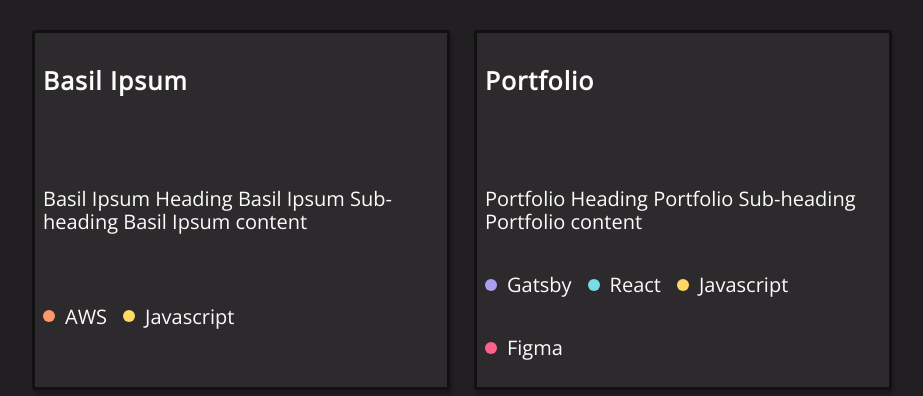
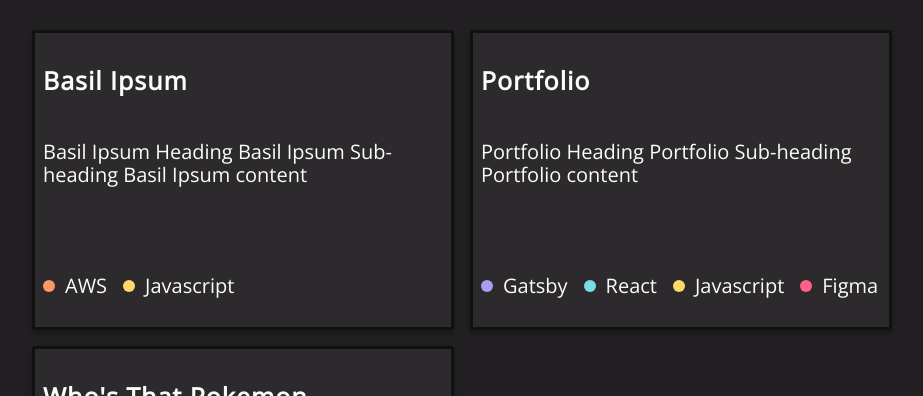
Before and after one commit to dylansheffer/DylanSheffer, a Gatsby site: page / in a window 1280 px wide. Shown: the part 556-952 px from the top of the page, without its empty margins (178-1101 px from the left). Built offline with nearby package versions, Linux system fonts and the light colour scheme; Gatsby itself is replaced by a stand-in of ours; some packages are replaced by stand-ins of ours.

Commit message:
feat: post cards handle greater sizes of content and tags

```diff
--- a/src/components/PostCard.js
+++ b/src/components/PostCard.js
@@ -8,11 +8,11 @@
 const PostCardStyles = styled.article`
   display: grid;
   grid-template-columns: 1fr;
-  grid-template-rows: 1fr auto 1fr;
+  grid-template-rows: 1fr 2fr 1fr;
   padding: 8px;
   background: var(--surface-light);
   border: 3px solid var(--black);
-  box-shadow: 2px 4px 4px rgba(0, 0, 0, 0.25);
+  box-shadow: var(--shadow);
   border-radius: 3px;
   .heading {
     color: var(--text);
@@ -27,9 +27,36 @@
       text-decoration: underline;
     }
   }
+  .card-content {
+    overflow: auto;
+    scrollbar-width: thin;
+    scrollbar-color: var(--yellow) transparent;
+    &::-webkit-scrollbar {
+      width: 4px;
+    }
+    &::-webkit-scrollbar-track {
+      background: transparent;
+    }
+    &::-webkit-scrollbar-thumb {
+      background-color: var(--yellow);
+      border-radius: 4px;
+    }
+  }
   .tags {
     display: flex;
-    flex-wrap: wrap;
+    overflow-x: auto;
+    scrollbar-width: thin;
+    scrollbar-color: var(--yellow) transparent;
+    &::-webkit-scrollbar {
+      height: 4px;
+    }
+    &::-webkit-scrollbar-track {
+      background: transparent;
+    }
+    &::-webkit-scrollbar-thumb {
+      background-color: var(--yellow);
+      border-radius: 4px;
+    }
     .tag {
       margin-right: 16px;
     }
@@ -43,7 +70,7 @@
         {title}
       </H>
     </Link>
-    <Text>{children}</Text>
+    <Text className="card-content">{children}</Text>
     <div className="tags">
       {tags && tags.map(t => <Tag className="tag">{t}</Tag>)}
     </div>
--- a/src/components/Tag.js
+++ b/src/components/Tag.js
@@ -7,6 +7,9 @@
 const TagStyles = styled.span`
   display: flex;
   align-items: center;
+  p {
+    word-wrap: normal;
+  }
   .dot {
     margin-right: 1rem;
   }
--- a/src/pages/index.js
+++ b/src/pages/index.js
@@ -83,9 +83,10 @@
   .projects-container {
     display: grid;
     grid-template-columns: 1fr;
-    grid-gap: 24px;
+    grid-gap: 16px;
     @media (min-width: 600px) {
       grid-template-columns: 1fr 1fr;
+      grid-auto-rows: 300px;
     }
   }
 `;
```
